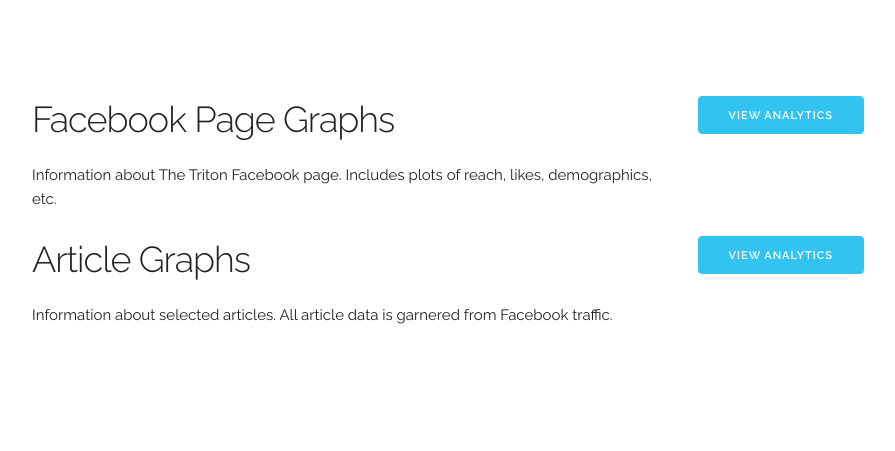
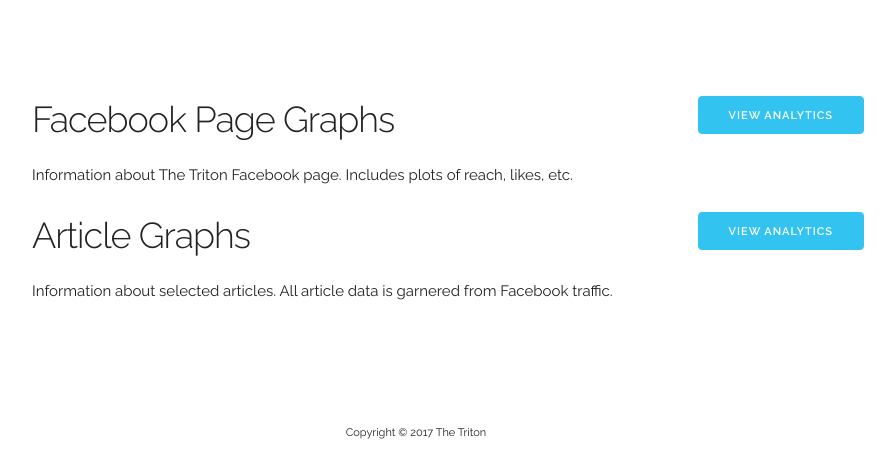
Before and after one commit to TritonNews/tritonanalytics, a Flask app: page /graphs/ in a window 1280 px wide. Shown: the part 248-699 px from the top of the page, without its empty margins (224-1119 px from the left). Run offline with Flask 2, Linux system fonts and the light colour scheme; parts of the project's set-up code (start-up, migrations or seed data) failed here and were passed over.

Commit message:
Shorten description

```diff
--- a/tritonanalytics/templates/graphs.html
+++ b/tritonanalytics/templates/graphs.html
@@ -32,7 +32,7 @@
         <div class="row">
           <div class="ten columns">
             <h3>Facebook Page Graphs</h3>
-            <p>Information about The Triton Facebook page. Includes plots of reach, likes, demographics, etc.</p>
+            <p>Information about The Triton Facebook page. Includes plots of reach, likes, etc.</p>
           </div>
           <div class="two columns">
             <a class="button button-primary" href="/graphs/page/current">View Analytics</a>
```
